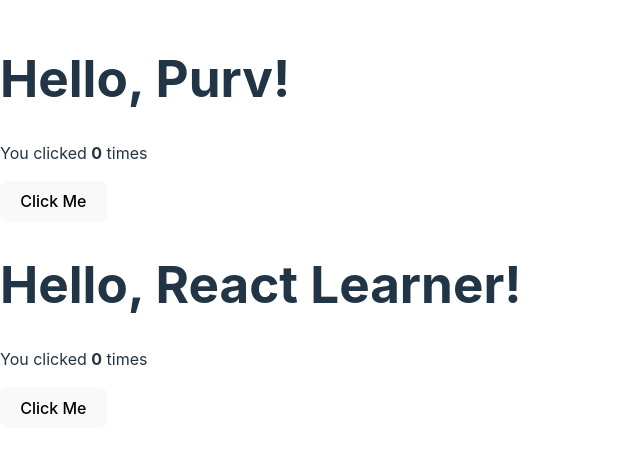
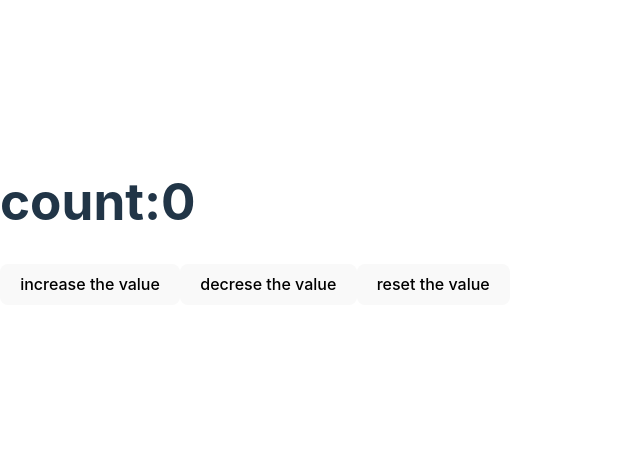
Before and after one commit to purvpatel123/reactjs, a React (Vite) app in the folder vite-project/: page / in a window 1280 px wide. Shown: the part 178-630 px from the top of the page, without its empty margins (0-640 px from the left). Built offline with nearby package versions, Linux system fonts and the light colour scheme.

Commit message:
custome hook concept added

```diff
--- a/vite-project/src/App.jsx
+++ b/vite-project/src/App.jsx
@@ -180,10 +180,10 @@
  import Profile2 from './components/usecontextHook/Profile2'
 import Hello from './components/HOC/Hello'
 import WithLogger from './components/HOC/WithLogger'
-
+import Counter from './components/CustomeHook/Counter'
 function App() {
 
-     const HelloWithLogger = WithLogger(Hello);
+    //  const HelloWithLogger = WithLogger(Hello);
      return (
     <>
      {/* <WidthTracker/> */}
@@ -216,11 +216,12 @@
       <Profile2/>
      </UserProvider> */}
 
-
+{/*
  <div>
       <HelloWithLogger name="Purv" />
       <HelloWithLogger name="React Learner" />
-    </div>
+    </div> */}
+    <Counter/>
     </>
   )
 }
--- /dev/null
+++ b/vite-project/src/components/CustomeHook/Counter.jsx
@@ -0,0 +1,15 @@
+import React from 'react'
+import UseCountHook from './UseCountHook'
+function Counter() {
+    const {count,increment,decrement,reset}=UseCountHook()
+  return (
+    <>
+    <h1>count:{count}</h1>
+    <button onClick={increment}>increase the value</button>
+    <button onClick={decrement}>decrese the value</button>
+    <button onClick={reset}>reset the value</button>
+    </>
+  )
+}
+
+export default Counter
--- /dev/null
+++ b/vite-project/src/components/CustomeHook/UseCountHook.jsx
@@ -0,0 +1,25 @@
+import React, { useState } from 'react'
+
+function UseCountHook(initialCount=0) {
+
+    const [count,setCount]=useState(initialCount);
+    const increment=()=>{
+        setCount(count=>{
+            return count+1
+        }
+        )
+    }
+    const decrement=()=>{
+        setCount(count=>Math.max(
+             count-1, 0
+        ))
+    }
+    const reset=()=>{
+        setCount(count=>{
+            return count=initialCount
+        })
+    }
+  return {count,increment,decrement,reset}
+}
+
+export default UseCountHook;
```
